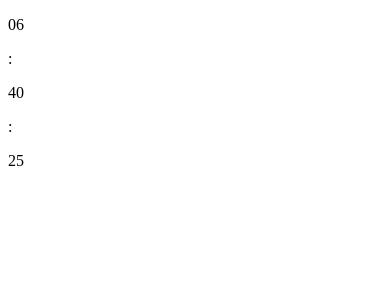
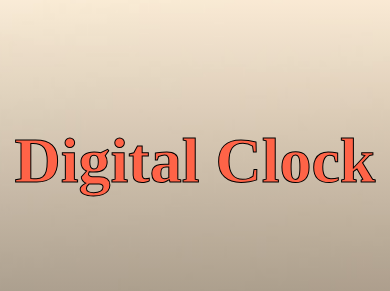
Before and after one commit to Aminujjma/DigitalClock, a plain HTML site: page index.html in a window 390 px wide. Shown: the top 291 px of the page. Drawn offline with Linux system fonts and the light colour scheme.

Commit message:
Update style.css

```diff
--- a/style.css
+++ b/style.css
@@ -1,29 +1,111 @@
-const myhours = document.querySelector("#hours p");
-const myminutes = document.querySelector("#mins p");
-const myseconds = document.querySelector("#sec p");
-const colon = document.querySelectorAll("span");
+* {
+  margin: 0;
+  padding: 0;
+  box-sizing: border-box;
+}
+
+body {
+  background-image: linear-gradient(
+      rgba(255, 255, 255, 0.1),
+      rgba(0, 0, 0, 0.9)
+    ),
+    url(bg.jpg);
+  background-position: center;
+  background-repeat: no-repeat;
+  background-size: 8000px;
+}
+
+.maincontainer {
+  height: 100vh;
+  display: flex;
+  justify-content: center;
+  align-items: center;
+}
+
+.center {
+  display: flex;
+  flex-wrap: wrap;
+  justify-content: center;
+  align-items: center;
+  gap: 2rem;
+  position: relative;
+}
+
+.center::before {
+  position: absolute;
+  content: "Digital Clock";
+  top: -280px;
+  font-size: 5rem;
+  font-weight: 600;
+  color: tomato;
+  -webkit-text-stroke-width: 1px;
+  -webkit-text-stroke-color: black;
+}
+
+.center .box {
+  width: 180px;
+  height: 180px;
+  background: whitesmoke;
+  border-radius: 1rem;
+  text-align: center;
+  display: flex;
+  justify-content: center;
+  align-items: center;
+}
+
+.center p {
+  color: slategray;
+  font-size: 6rem;
+  font-weight: 600;
+  -webkit-text-stroke-width: 1px;
+  -webkit-text-stroke-color: black;
+}
+
+.center span {
+  transition: 0.1s ease-in-out;
+  font-size: 5rem;
+  color: aliceblue;
+}
+
+.hide {
+  opacity: 0;
+}
+
+/* Mobile Devices  */
+
+@media (max-width: 640px) {
+
+  .center p {
+    font-size: 4rem;
+  }
+
+  .center .box {
+    width: 120px;
+    height: 120px;
+  }
+
+  .center {
+    gap: 1rem;
+  }
+
+  .center::before {
+    text-align: center;
+    top: -170px;
+    font-size: 4rem;
+  }
+}
 
 
-const mytime = setInterval(function time() {
+@media (min-width: 768px) {
 
-    colon.forEach((item)=>{
-        item.classList.toggle("hide");
-    });
+    .center::before {
+    top: -200px;
+  }
+}
 
+@media (min-width: 1024px) {
 
-  const date = new Date();
-  hrs = date.getHours();
-  mins = date.getMinutes();
-  sec = date.getSeconds();
-
-  hrs = hrs % 12;
-  hrs = hrs || 12;
-
-  hrs = hrs.toString().padStart(2, "0");
-  mins = mins.toString().padStart(2, "0");
-  sec = sec.toString().padStart(2, "0");
-
-  myhours.textContent = hrs;
-  myminutes.textContent = mins;
-  myseconds.textContent = sec;
-}, 1000);
+    .center::before {
+    top: -220px;
+  }
+}
```
